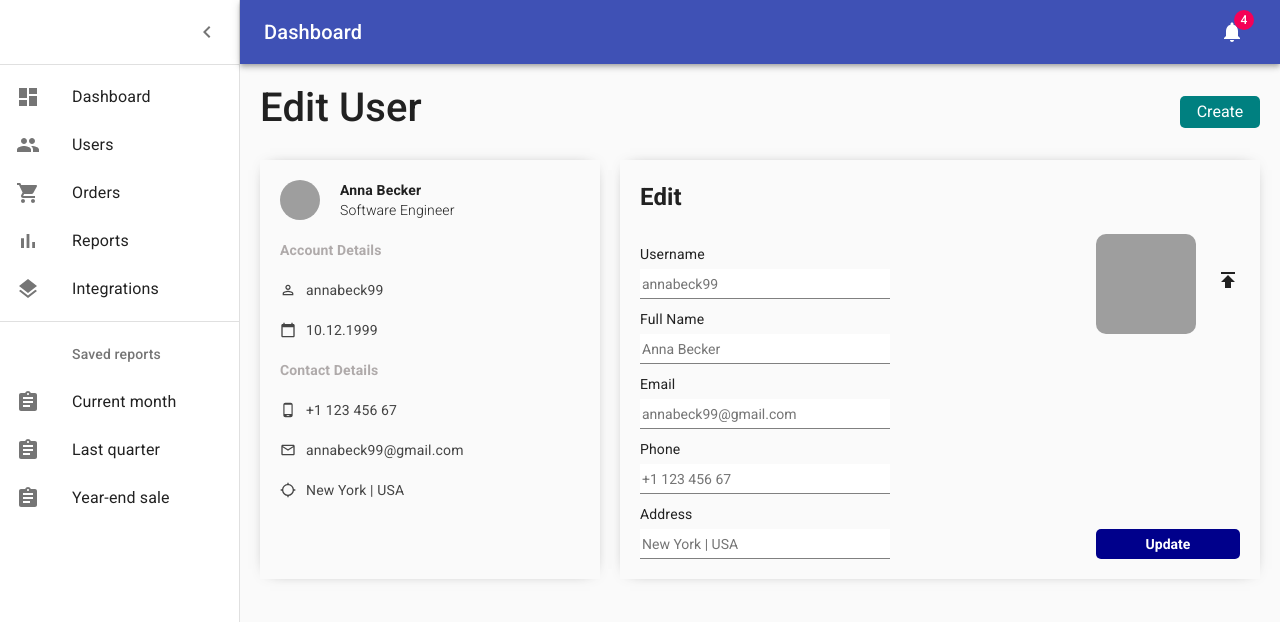
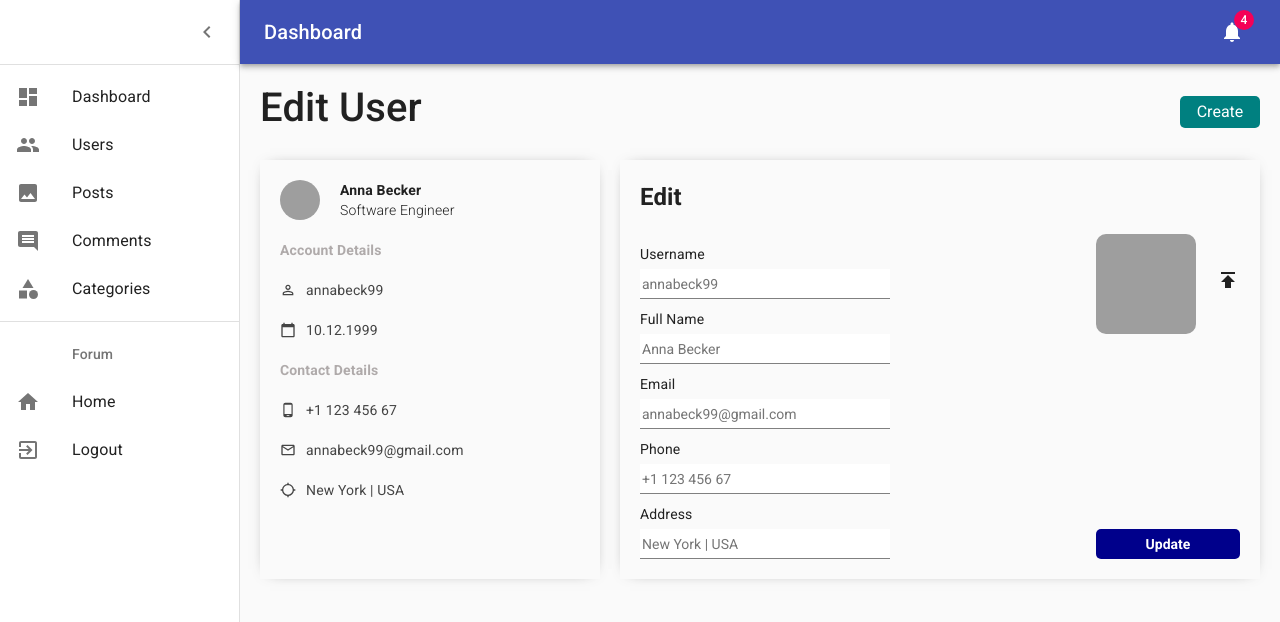
Before and after one commit to stergiosgk86/Forum-React, a React (Create React App) app: page /dashboard/user/1 in a window 1280 px wide. Shown: the top 622 px of the page. Built offline with nearby package versions, Linux system fonts and the light colour scheme; grey boxes are pictures that could not be loaded.

Commit message:
AdminLayout refactored && drawer finished

```diff
--- a/src/App.js
+++ b/src/App.js
@@ -1,26 +1,21 @@
 import React, { useState } from "react";
-import { Switch, Route } from "react-router-dom";
-import Home from "./components/Home/Home";
+import { Route, Switch } from "react-router-dom";
+import "./App.css";
+import AdminLayout from "./components/AdminLayout/AdminLayout";
+import User from "./components/AdminLayout/User/User";
+import UserList from "./components/AdminLayout/UserList/UserList";
+import Comments from "./components/Comments/Comments";
 import CreateCategories from "./components/CreateCategories/CreateCategories";
 import CreatePosts from "./components/CreatePosts/CreatePosts";
-import Posts from "./components/Posts/Posts";
-import Comments from "./components/Comments/Comments";
+import ForumLayout from "./components/ForumLayout/ForumLayout";
+import Home from "./components/Home/Home";
+import Login from "./components/Login/Login";
 import Navigationbar from "./components/Navigationbar/Navigationbar";
 import NotFound from "./components/NotFound/NotFound";
-import Scrolltopbtn from "./components/Scrolltopbtn/Scrolltopbtn";
-import Footer from "./components/Footer/Footer";
-import Paper from "@material-ui/core/Paper";
-import "./App.css";
-import Login from "./components/Login/Login";
+import Posts from "./components/Posts/Posts";
 import Register from "./components/Register/Register";
 import AuthenticatedRoute from "./components/security/AuthenticatedRoute";
-import CssBaseline from "@material-ui/core/CssBaseline";
 import AuthenticationService from "./components/security/AuthenticationService";
-import ScrollToTop from "./components/ScrollToTop/ScrollToTop";
-import Dashboard from "./components/Dashboard/Dashboard";
-import UserList from "./components/Dashboard/UserList/UserList";
-import User from "./components/Dashboard/User/User";
-import ForumLayout from "./components/ForumLayout/ForumLayout";
 
 const App = () => {
   const [isUserLoggedIn, setIsUserLoggedIn] = useState(
@@ -45,6 +40,10 @@ const App = () => {
         ]}
       >
         <ForumLayout>
+          <Navigationbar
+            isUserLoggedIn={isUserLoggedIn}
+            updateIsUserLoggedIn={updateIsUserLoggedIn}
+          />
           <Switch>
             <Route path="/" exact component={Home} />
             <Route
@@ -75,12 +74,15 @@ const App = () => {
         exact
         path={["/dashboard", "/dashboard/users", "/dashboard/user/:id"]}
       >
-        <Dashboard>
+        <AdminLayout
+          isUserLoggedIn={isUserLoggedIn}
+          updateIsUserLoggedIn={updateIsUserLoggedIn}
+        >
           <Switch>
             <Route path="/dashboard/users" exact component={UserList} />
             <Route path="/dashboard/user/:id" exact component={User} />
           </Switch>
-        </Dashboard>
+        </AdminLayout>
       </Route>
       <Route component={NotFound} />
     </Switch>
--- a/src/components/Dashboard/Dashboard.js
+++ b/src/components/AdminLayout/AdminLayout.js
@@ -1,24 +1,22 @@
 import React, { useState } from "react";
+import {
+  AppBar,
+  Badge,
+  CssBaseline,
+  Divider,
+  Drawer,
+  IconButton,
+  List,
+  makeStyles,
+  Toolbar,
+  Typography,
+} from "@material-ui/core";
+import ChevronLeftIcon from "@material-ui/icons/ChevronLeft";
+import MenuIcon from "@material-ui/icons/Menu";
+import NotificationsIcon from "@material-ui/icons/Notifications";
 import clsx from "clsx";
-import {
-  makeStyles,
-  CssBaseline,
-  Drawer,
-  AppBar,
-  Toolbar,
-  List,
-  Typography,
-  Divider,
-  IconButton,
-  Badge,
-} from "@material-ui/core";
-import MenuIcon from "@material-ui/icons/Menu";
-import ChevronLeftIcon from "@material-ui/icons/ChevronLeft";
-import NotificationsIcon from "@material-ui/icons/Notifications";
-import { mainListItems, secondaryListItems } from "./ListItems";
-import UserList from "./UserList/UserList";
-import { Route, Switch } from "react-router";
-import User from "./User/User";
+import MainListItems from "./ListItems/MainListItems";
+import SecondaryListItems from "./ListItems/SecondaryListItems";
 
 const drawerWidth = 240;
 
@@ -88,7 +86,7 @@ const useStyles = makeStyles((theme) => ({
   },
 }));
 
-const Dashboard = (props) => {
+const AdminLayout = ({ isUserLoggedIn, updateIsUserLoggedIn, ...props }) => {
   const classes = useStyles();
   const [open, setOpen] = useState(true);
   const handleDrawerOpen = () => {
@@ -147,9 +145,16 @@ const Dashboard = (props) => {
           </IconButton>
         </div>
         <Divider />
-        <List>{mainListItems}</List>
+        <List>
+          <MainListItems />
+        </List>
         <Divider />
-        <List>{secondaryListItems}</List>
+        <List>
+          <SecondaryListItems
+            isUserLoggedIn={isUserLoggedIn}
+            updateIsUserLoggedIn={updateIsUserLoggedIn}
+          />
+        </List>
       </Drawer>
       <main className={classes.content}>
         <div className={classes.appBarSpacer} />
@@ -159,4 +164,4 @@ const Dashboard = (props) => {
   );
 };
 
-export default Dashboard;
+export default AdminLayout;
--- /dev/null
+++ b/src/components/AdminLayout/ListItems/MainListItems.js
@@ -0,0 +1,57 @@
+import React from "react";
+import { NavLink } from "react-router-dom";
+import { ListItem, ListItemIcon, ListItemText } from "@material-ui/core";
+import CategoryIcon from "@material-ui/icons/Category";
+import CommentIcon from "@material-ui/icons/Comment";
+import DashboardIcon from "@material-ui/icons/Dashboard";
+import PeopleIcon from "@material-ui/icons/People";
+import PhotoIcon from "@material-ui/icons/Photo";
+
+const MainListItems = () => {
+  return (
+    <div>
+      <NavLink to="/dashboard" className="navlink">
+        <ListItem button>
+          <ListItemIcon>
+            <DashboardIcon />
+          </ListItemIcon>
+          <ListItemText primary="Dashboard" />
+        </ListItem>
+      </NavLink>
+      <NavLink to="/dashboard/users" className="navlink">
+        <ListItem button>
+          <ListItemIcon>
+            <PeopleIcon />
+          </ListItemIcon>
+          <ListItemText primary="Users" />
+        </ListItem>
+      </NavLink>
+      <NavLink to="/dashboard/posts" className="navlink">
+        <ListItem button>
+          <ListItemIcon>
+            <PhotoIcon />
+          </ListItemIcon>
+          <ListItemText primary="Posts" />
+        </ListItem>
+      </NavLink>
+      <NavLink to="/dashboard/comments" className="navlink">
+        <ListItem button>
+          <ListItemIcon>
+            <CommentIcon />
+          </ListItemIcon>
+          <ListItemText primary="Comments" />
+        </ListItem>
+      </NavLink>
+      <NavLink to="/dashboard/categories" className="navlink">
+        <ListItem button>
+          <ListItemIcon>
+            <CategoryIcon />
+          </ListItemIcon>
+          <ListItemText primary="Categories" />
+        </ListItem>
+      </NavLink>
+    </div>
+  );
+};
+
+export default MainListItems;
--- /dev/null
+++ b/src/components/AdminLayout/ListItems/SecondaryListItems.js
@@ -0,0 +1,41 @@
+import React from "react";
+import { NavLink } from "react-router-dom";
+import {
+  ListItem,
+  ListItemIcon,
+  ListItemText,
+  ListSubheader,
+} from "@material-ui/core";
+import ExitToAppIcon from "@material-ui/icons/ExitToApp";
+import HomeIcon from "@material-ui/icons/Home";
+import AuthenticationService from "../../security/AuthenticationService";
+
+const SecondaryListItems = ({ updateIsUserLoggedIn }) => {
+  const logoutHandler = () => {
+    updateIsUserLoggedIn(false);
+    AuthenticationService.logout();
+  };
+  return (
+    <div>
+      <ListSubheader inset>Forum</ListSubheader>
+      <NavLink to="/" className="navlink">
+        <ListItem button>
+          <ListItemIcon>
+            <HomeIcon />
+          </ListItemIcon>
+          <ListItemText primary="Home" />
+        </ListItem>
+      </NavLink>
+      <NavLink to="/login" onClick={logoutHandler} className="navlink">
+        <ListItem button>
+          <ListItemIcon>
+            <ExitToAppIcon />
+          </ListItemIcon>
+          <ListItemText primary="Logout" />
+        </ListItem>
+      </NavLink>
+    </div>
+  );
+};
+
+export default SecondaryListItems;
--- a/src/components/Dashboard/User/User.js
+++ b/src/components/AdminLayout/User/User.js
@@ -1,4 +1,5 @@
 import React from "react";
+import { Link } from "react-router-dom";
 import {
   CalendarToday,
   LocationSearching,
@@ -7,7 +8,6 @@ import {
   PhoneAndroid,
   Publish,
 } from "@material-ui/icons";
-import { Link } from "react-router-dom";
 import "./User.css";
 
 const User = () => {
--- a/src/components/Dashboard/ListItems.js
+++ /dev/null
@@ -1,75 +0,0 @@
-import React from "react";
-import ListItem from "@material-ui/core/ListItem";
-import ListItemIcon from "@material-ui/core/ListItemIcon";
-import ListItemText from "@material-ui/core/ListItemText";
-import ListSubheader from "@material-ui/core/ListSubheader";
-import DashboardIcon from "@material-ui/icons/Dashboard";
-import ShoppingCartIcon from "@material-ui/icons/ShoppingCart";
-import PeopleIcon from "@material-ui/icons/People";
-import BarChartIcon from "@material-ui/icons/BarChart";
-import LayersIcon from "@material-ui/icons/Layers";
-import AssignmentIcon from "@material-ui/icons/Assignment";
-import { NavLink } from "react-router-dom";
-
-export const mainListItems = (
-  <div>
-    <NavLink to="/dashboard" className="navlink">
-      <ListItem button>
-        <ListItemIcon>
-          <DashboardIcon />
-        </ListItemIcon>
-        <ListItemText primary="Dashboard" />
-      </ListItem>
-    </NavLink>
-    <NavLink to="/dashboard/users" className="navlink">
-      <ListItem button>
-        <ListItemIcon>
-          <PeopleIcon />
-        </ListItemIcon>
-        <ListItemText primary="Users" />
-      </ListItem>
-    </NavLink>
-    <ListItem button>
-      <ListItemIcon>
-        <ShoppingCartIcon />
-      </ListItemIcon>
-      <ListItemText primary="Orders" />
-    </ListItem>
-    <ListItem button>
-      <ListItemIcon>
-        <BarChartIcon />
-      </ListItemIcon>
-      <ListItemText primary="Reports" />
-    </ListItem>
-    <ListItem button>
-      <ListItemIcon>
-        <LayersIcon />
-      </ListItemIcon>
-      <ListItemText primary="Integrations" />
-    </ListItem>
-  </div>
-);
-
-export const secondaryListItems = (
-  <div>
-    <ListSubheader inset>Saved reports</ListSubheader>
-    <ListItem button>
-      <ListItemIcon>
-        <AssignmentIcon />
-      </ListItemIcon>
-      <ListItemText primary="Current month" />
-    </ListItem>
-    <ListItem button>
-      <ListItemIcon>
-        <AssignmentIcon />
-      </ListItemIcon>
-      <ListItemText primary="Last quarter" />
-    </ListItem>
-    <ListItem button>
-      <ListItemIcon>
-        <AssignmentIcon />
-      </ListItemIcon>
-      <ListItemText primary="Year-end sale" />
-    </ListItem>
-  </div>
-);
--- a/src/components/ForumLayout/ForumLayout.js
+++ b/src/components/ForumLayout/ForumLayout.js
@@ -1,31 +1,19 @@
+import React from "react";
 import { CssBaseline, Paper } from "@material-ui/core";
-import React, { useState } from "react";
 import Footer from "../Footer/Footer";
-import Navigationbar from "../Navigationbar/Navigationbar";
 import Scrolltopbtn from "../Scrolltopbtn/Scrolltopbtn";
 import ScrollToTop from "../ScrollToTop/ScrollToTop";
-import AuthenticationService from "../security/AuthenticationService";
 
 const ForumLayout = (props) => {
-  const [isUserLoggedIn, setIsUserLoggedIn] = useState(
-    AuthenticationService.isUserLoggedIn()
-  );
-  const updateIsUserLoggedIn = (isLoggedIn) => {
-    setIsUserLoggedIn(isLoggedIn);
-  };
   return (
     <Paper className="page-container">
       <ScrollToTop />
       <CssBaseline />
       <div className="content-wrap">
         <Scrolltopbtn />
-        <Navigationbar
-          isUserLoggedIn={isUserLoggedIn}
-          updateIsUserLoggedIn={updateIsUserLoggedIn}
-        />
         {props.children}
-        <Footer />
       </div>
+      <Footer />
     </Paper>
   );
 };
```
Also changed, not shown: src/components/Dashboard/Drawer.js (deleted, +0 -57 lines), src/components/AdminLayout/DummyData.js (renamed from src/components/Dashboard/DummyData.js), src/components/AdminLayout/User/User.css (renamed from src/components/Dashboard/User/User.css), src/components/AdminLayout/UserList/UserList.css (renamed from src/components/Dashboard/UserList/UserList.css), src/components/AdminLayout/UserList/UserList.js (renamed from src/components/Dashboard/UserList/UserList.js).
